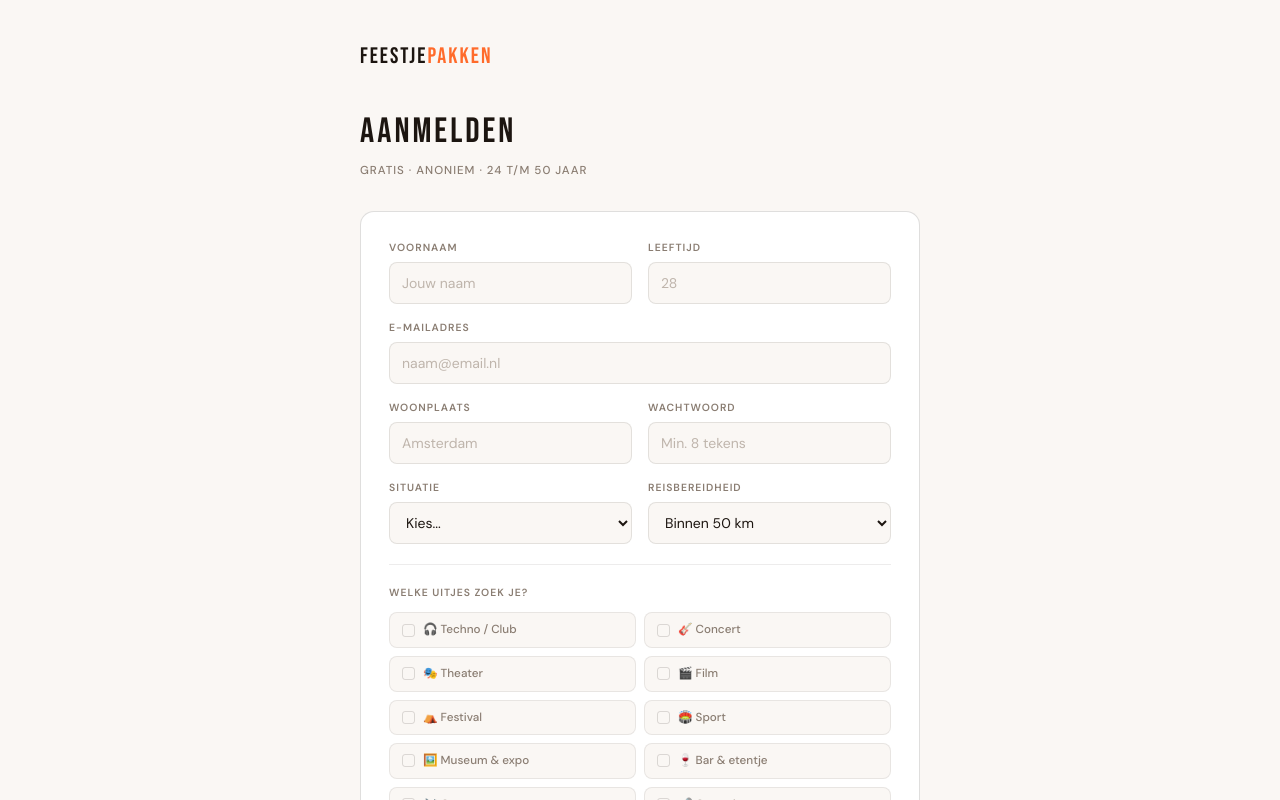
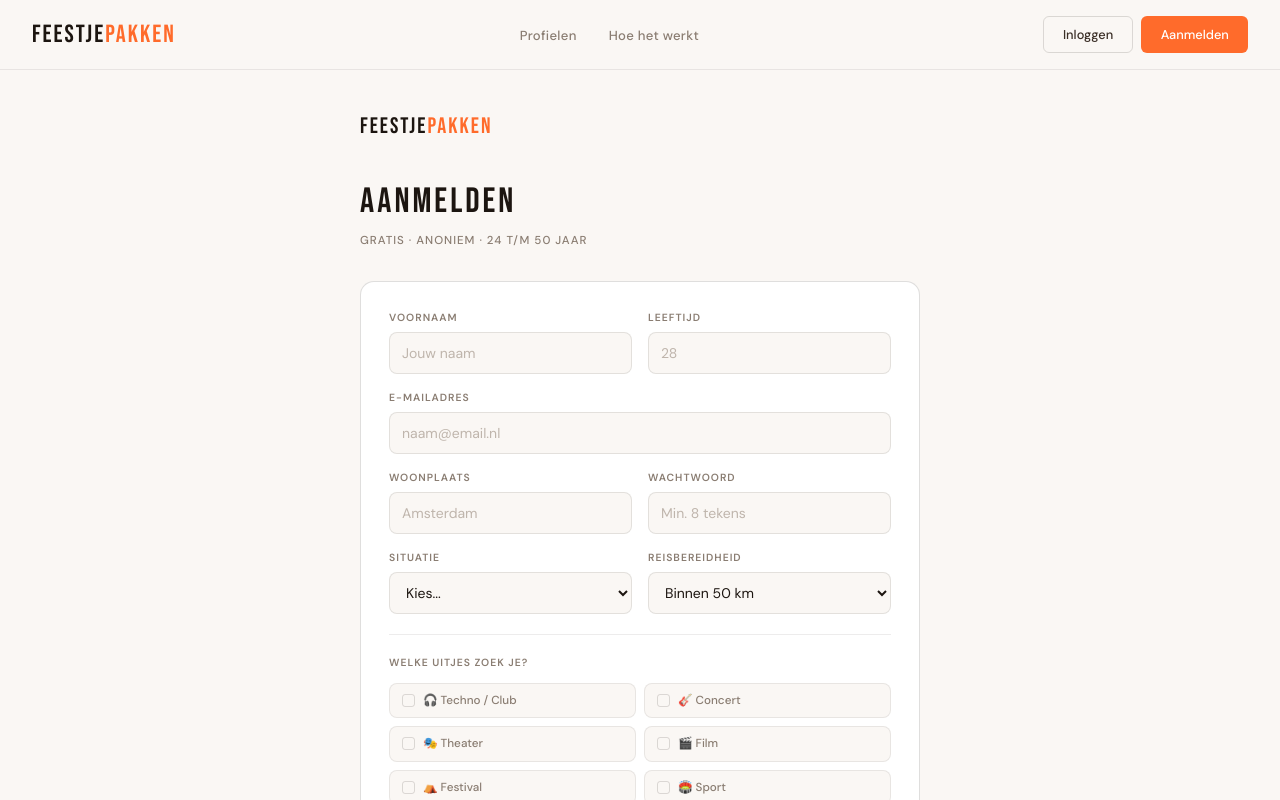
Before and after one commit to Jannes101/feestjepakken, a Next.js app: page /aanmelden in a window 1280 px wide. Shown: the top 800 px of the page. Built offline with nearby package versions, Linux system fonts and the light colour scheme; no server answers.

Commit message:
feat(FEES-14): NavBar en SchorsingsBanner naar root layout verplaatst

```diff
--- a/src/app/layout.tsx
+++ b/src/app/layout.tsx
@@ -1,5 +1,7 @@
 import type { Metadata } from 'next'
 import './globals.css'
+import NavBar from '@/components/NavBar'
+import SchorsingsBanner from '@/components/SchorsingsBanner'
 
 export const metadata: Metadata = {
   title: 'Feestjepakken — Vind je uitjesmaatje',
@@ -25,7 +27,11 @@ export default function RootLayout({ children }: { children: React.ReactNode })
           rel="stylesheet"
         />
       </head>
-      <body>{children}</body>
+      <body>
+        <NavBar />
+        <SchorsingsBanner />
+        {children}
+      </body>
     </html>
   )
 }
--- a/src/app/page.tsx
+++ b/src/app/page.tsx
@@ -1,7 +1,6 @@
 'use client'
 
 import { useState } from 'react'
-import NavBar from '@/components/NavBar'
 import HeroSection from '@/components/HeroSection'
 import { StatsRow, TickerBanner, FilterBar, ProfielCard, HoeHetWerkt, Quotes, FotoCarousel, CtaBanner, Footer } from '@/components/HomeComponents'
 import type { UitjeType, UserProfile } from '@/types'
@@ -24,7 +23,6 @@ export default function HomePage() {
 
   return (
     <main>
-      <NavBar />
       <HeroSection />
       <StatsRow />
       <TickerBanner />
```
